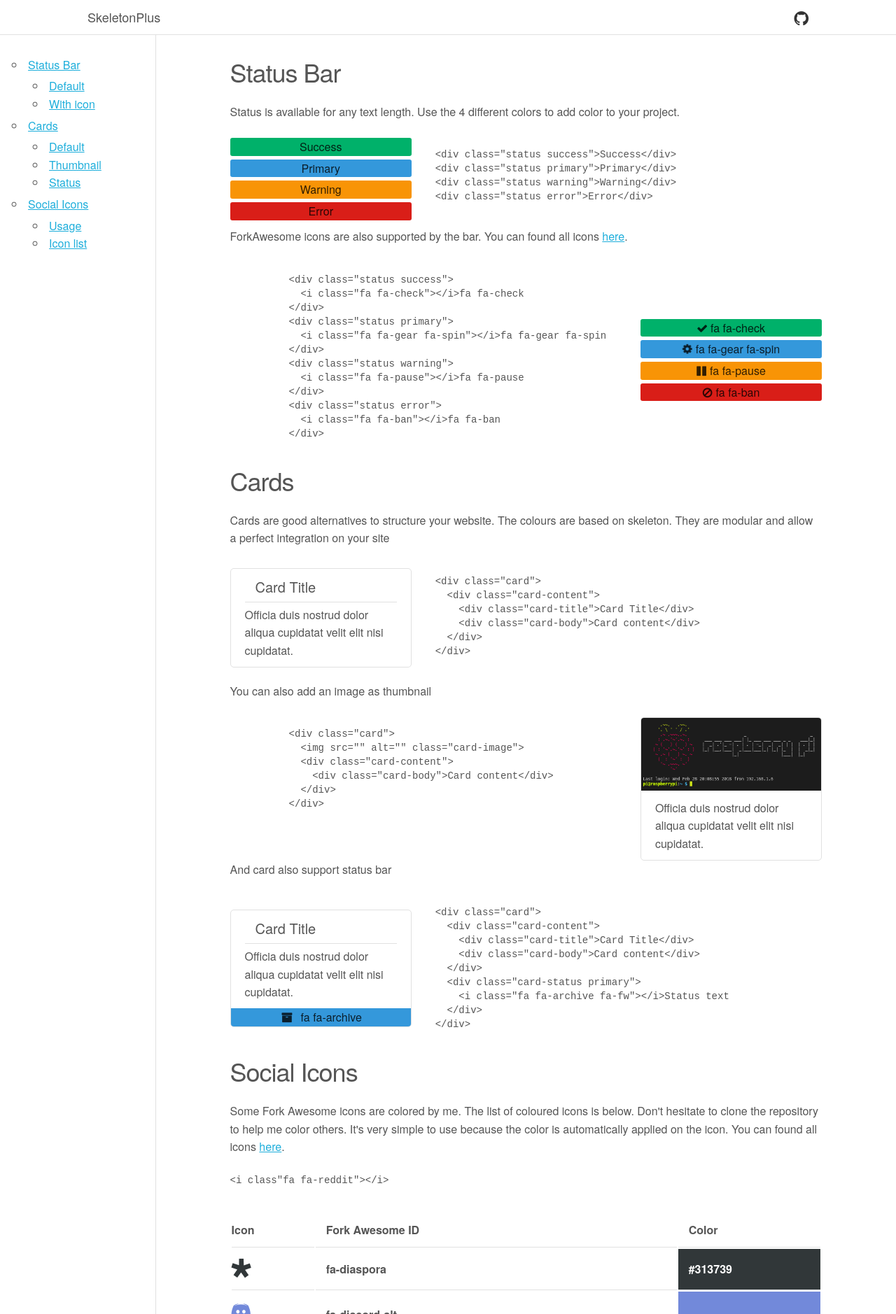
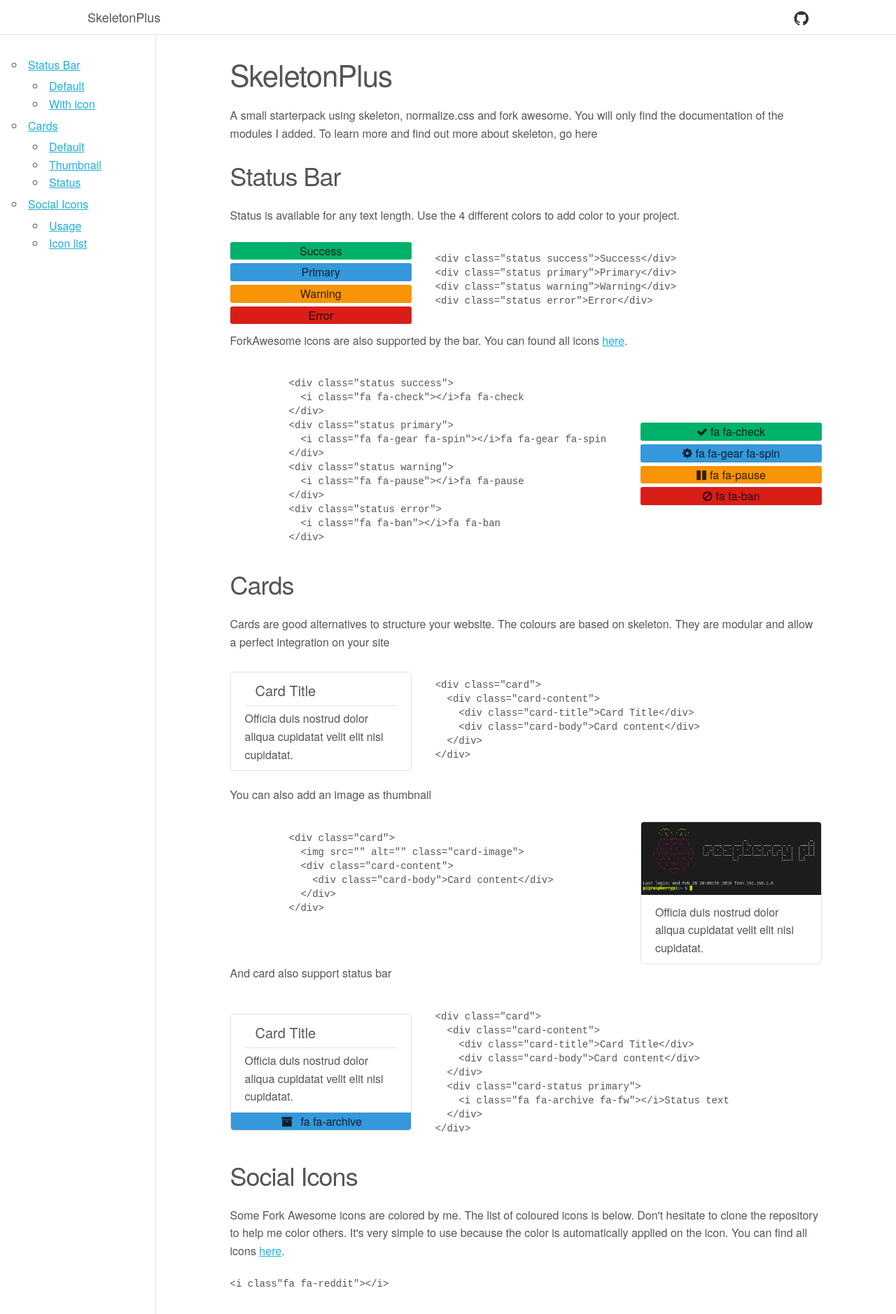
Before and after one commit to LucasCtrl/SkeletonPlus, a website: page index.html in a window 1280 px wide. Shown: the top 1878 px of the page at 70% size. Drawn offline with Linux system fonts and the light colour scheme.

Commit message:
add a little description

```diff
--- a/index.html
+++ b/index.html
@@ -49,6 +49,8 @@
     </div>
     <div class="ten columns"style="border-left: #E1E1E1 1px solid; padding: 30px 0">
       <div class="container">
+        <h2>SkeletonPlus</h2>
+        <p>A small starterpack using skeleton, normalize.css and fork awesome. You will only find the documentation of the modules I added. To learn more and find out more about skeleton, go here</p>
         <!-- Status -->
         <div>
           <h3 id="statusbar">Status Bar</h3>
@@ -167,7 +169,7 @@
         <!-- Social media -->
         <div>
           <h3 id="socialicon">Social Icons</h3>
-          <p>Some Fork Awesome icons are colored by me. The list of coloured icons is below. Don't hesitate to clone the repository to help me color others. It's very simple to use because the color is automatically applied on the icon. You can found all icons <a rel="noopener noreferrer" href="https://forkawesome.github.io/Fork-Awesome/" target="_blank"> here</a>.</p>
+          <p>Some Fork Awesome icons are colored by me. The list of coloured icons is below. Don't hesitate to clone the repository to help me color others. It's very simple to use because the color is automatically applied on the icon. You can find all icons <a rel="noopener noreferrer" href="https://forkawesome.github.io/Fork-Awesome/" target="_blank"> here</a>.</p>
           <xmp style="margin-top: -20px;">
 <i class"fa fa-reddit"></i>
           </xmp>
```
